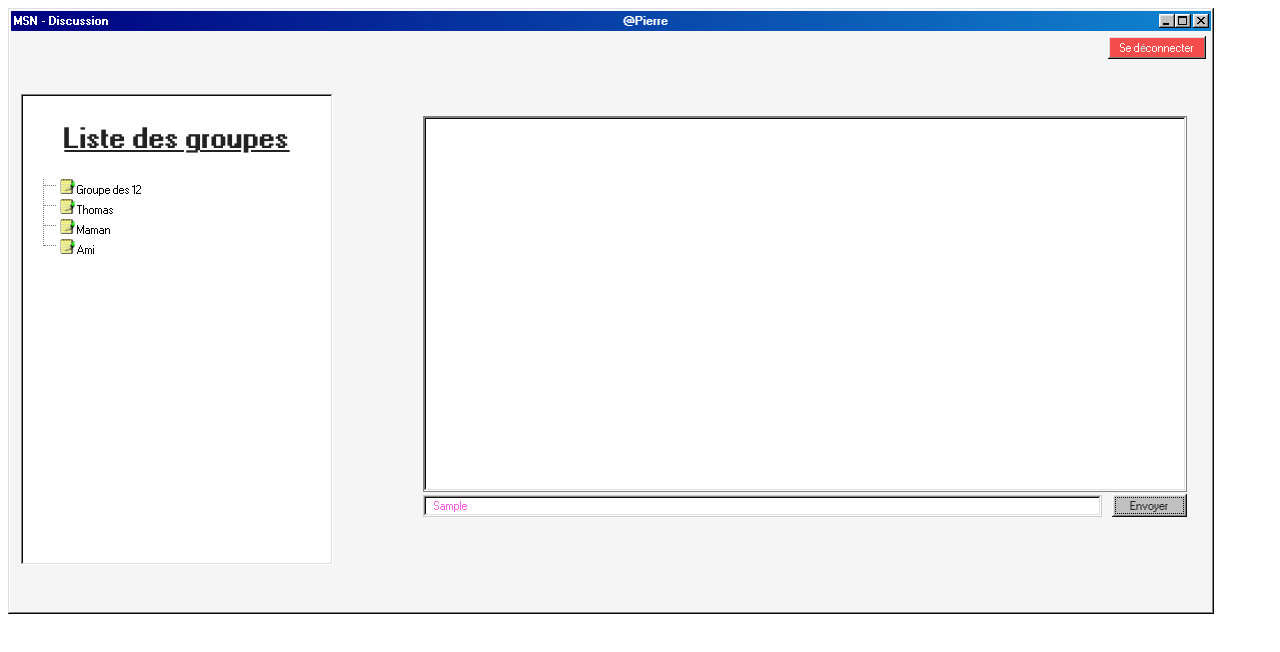
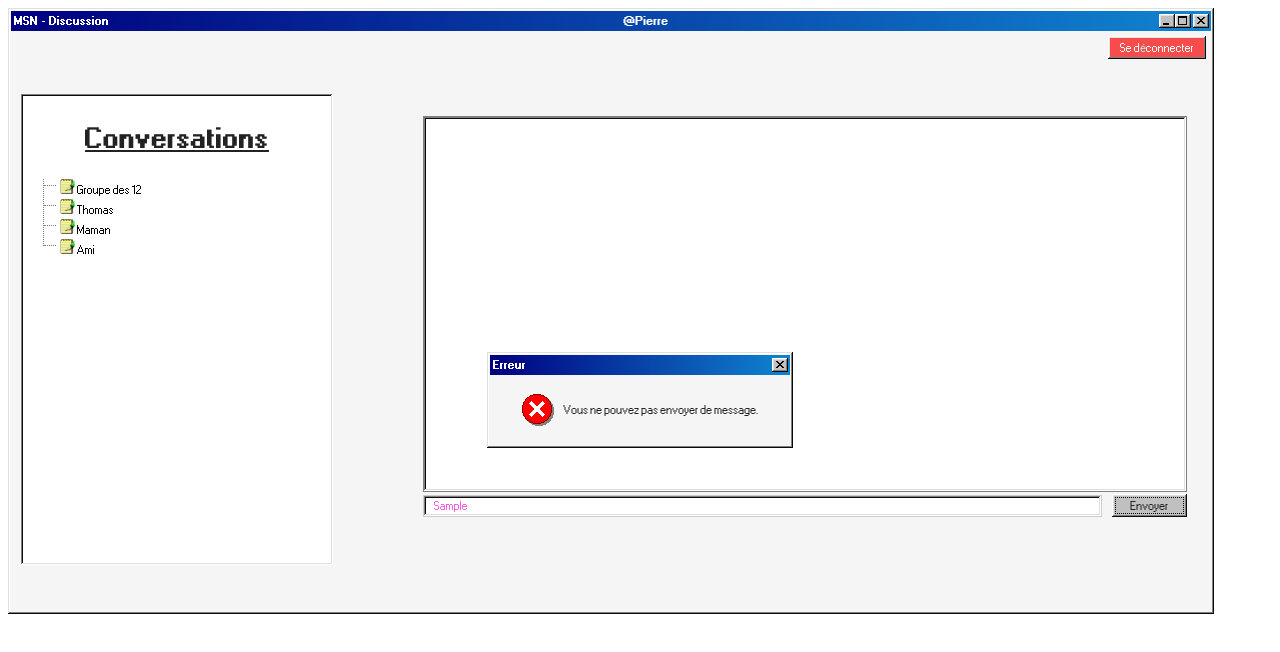
Before and after one commit to JeanLescieux/Projet-SI28, a website: page projectFiles/Game/Apps/MSN2/Conv_comptePierre.html in a window 1280 px wide. Both pictures are taken after typing "Sample" into the empty fields and a click on the button "Envoyer". Drawn offline with nearby package versions, Linux system fonts and the light colour scheme.

Commit message:
message d'erreur personnalisé. plus celui du nav degeu

```diff
--- a/projectFiles/Game/Apps/MSN2/Conv_comptePierre.html
+++ b/projectFiles/Game/Apps/MSN2/Conv_comptePierre.html
@@ -32,7 +32,7 @@
                     <div classe="side-left" style="margin-right: 90px;">
                         <ul class="tree-view" style="height: 90%; width: 300px;">
                             <aside class="groupes">
-                                <h3>Liste des groupes</h3>
+                                <h3>Conversations</h3>
                                 <ul class="liste">
                                     <!--<li><img src="../../../../images/write_yellow-1.png" alt="message" class="img"><a href="#" class="conv" type-conversation="Conversation/Groupe_discussion_large.txt">   Groupe discussion large</a></li>-->
                                     <li><img src="../../../../images/write_yellow-1.png" alt="message" class="img" ><a href="#" class="conv" type-conversation="Conversation/Groupe_des_12.txt">   Groupe des 12</a></li>
@@ -64,7 +64,17 @@
         </div>
 
 
-
+        <div id="custom-alert" class="window custom-alert hidden" style="width: 300px">
+            <div class="title-bar">
+              <div class="title-bar-text">Erreur</div>
+              <div class="title-bar-controls">
+                <button aria-label="Close" onclick="closebtn()"></button>
+              </div>
+            </div>
+            <div class="window-body custom-alert-content">
+                <p><img src="../../../../images/msg_error-0.png" alt="logo erreur" class="imgErr"> Vous ne pouvez pas envoyer de message.</p>
+            </div>
+          </div>
 
     </div>
 </body>
--- a/projectFiles/Game/Apps/MSN2/msn.js
+++ b/projectFiles/Game/Apps/MSN2/msn.js
@@ -1,7 +1,24 @@
+/*document.getElementById("message-form").addEventListener("submit", function(event) {
+    event.preventDefault();
+    alert("Vous ne pouvez pas envoyer de message.");
+});*/
+
 document.getElementById("message-form").addEventListener("submit", function(event) {
     event.preventDefault();
-    alert("Vous ne pouvez pas envoyer de message.");
+    showCustomAlert();
 });
+
+
+
+function showCustomAlert() {
+    document.getElementById("custom-alert").classList.remove("hidden");
+    document.getElementById("custom-alert").style.display = "block";
+}
+
+function hideCustomAlert() {
+    document.getElementById("custom-alert").style.display = "none";
+}
+
 
 document.getElementById("deconnexion-btn").addEventListener("click", function() {
     if (confirm("Êtes-vous sûr de vouloir vous déconnecter ?") == true) {
@@ -10,6 +27,11 @@
         return false;
     }
 });
+
+function closebtn(){
+    document.getElementById('custom-alert').style.display = 'none';
+  console.log('Fenêtre modale cachée');
+}
 
 
 
--- a/projectFiles/Game/Apps/MSN2/style.css
+++ b/projectFiles/Game/Apps/MSN2/style.css
@@ -102,3 +102,47 @@
     height: 110px;
     width: auto;
 }
+
+.custom-alert {
+    position: fixed;
+    z-index: 1000;
+    left: 50%;
+    top: 50%;
+    transform: translate(-50%, -50%);
+    width: 300px;
+    background-color: whitesmoke;
+}
+
+.custom-alert-content {
+    display: flex;
+    flex-direction: column;
+    align-items: center;
+    justify-content: center;
+}
+
+.custom-alert-content p {
+    display: flex;
+    align-items: center;
+    justify-content: center;
+    text-align: center;
+}
+
+.custom-alert .close-btn {
+    align-self: flex-end;
+    cursor: pointer;
+    font-size: 20px;
+}
+
+.custom-alert .close-btn:hover {
+    color: red;
+}
+
+.hidden {
+    display: none;
+}
+
+.imgErr {
+    height: 70%;
+    width: auto;
+    margin-right: 10px;
+}
```
Also changed, not shown: images/msg_error-0.png (added).
